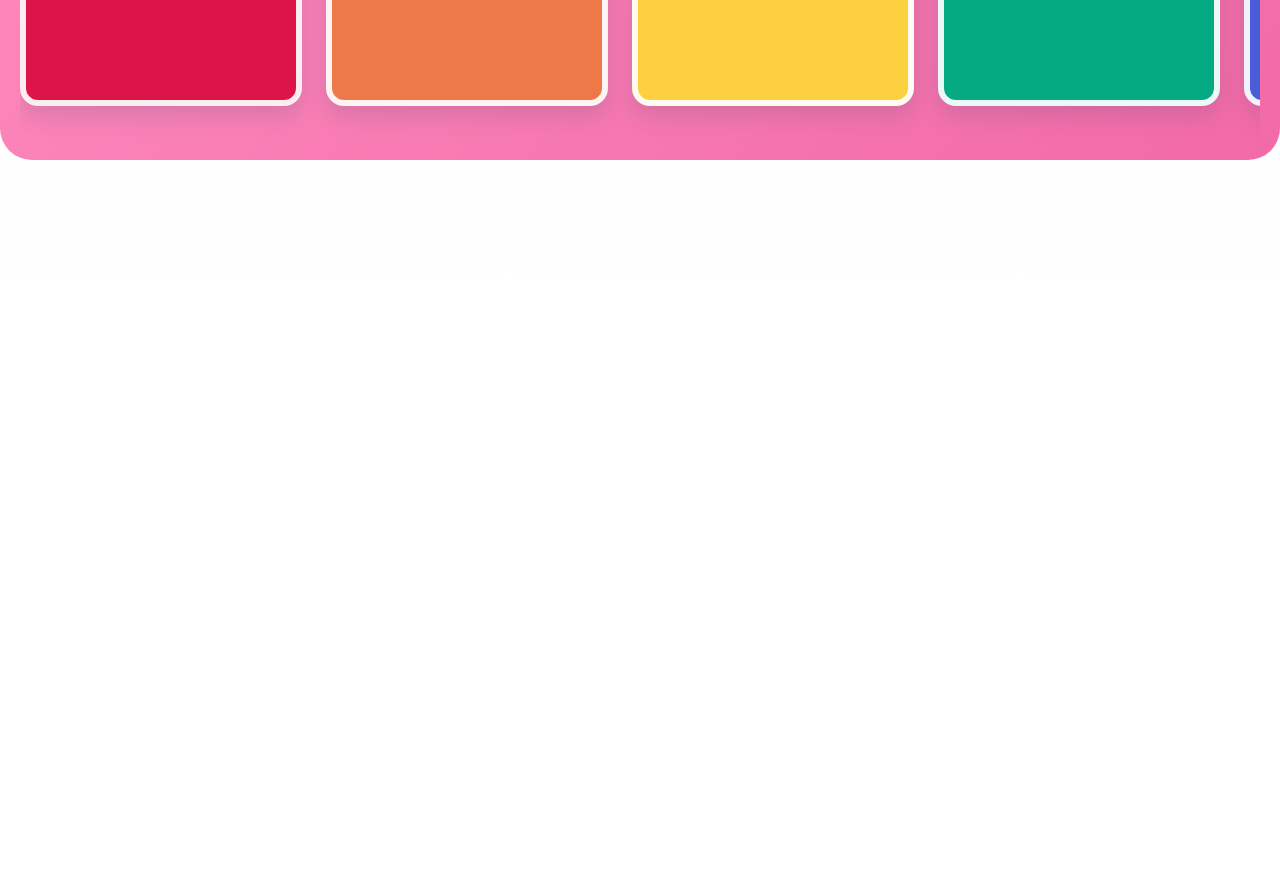
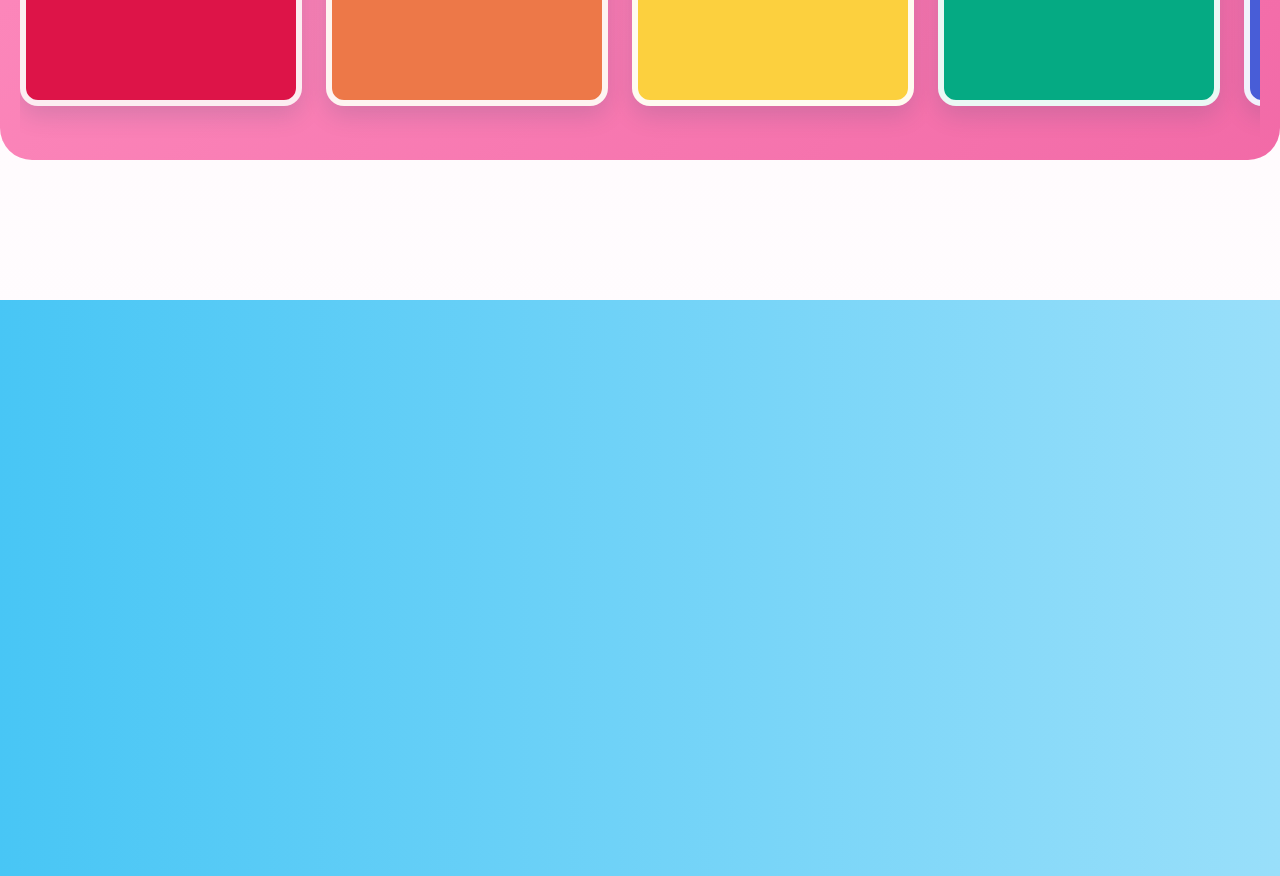
Before and after one commit to nagisaao10/Mixstgirls, a plain HTML site: page index.html in a window 1280 px wide. Shown: the part 2785-3661 px from the top of the page. Before the commit the page ends 3085 px from the top, so only its background shows below. Drawn offline with nearby package versions, Linux system fonts and the light colour scheme.

Commit message:
Add files via upload

```diff
--- a/index.html
+++ b/index.html
@@ -107,6 +107,8 @@
     </section>
   </main>
 
+  <footer class="footer" id="main-footer"></footer>
+
   <script src="script.js" defer></script>
 </body>
 
```
